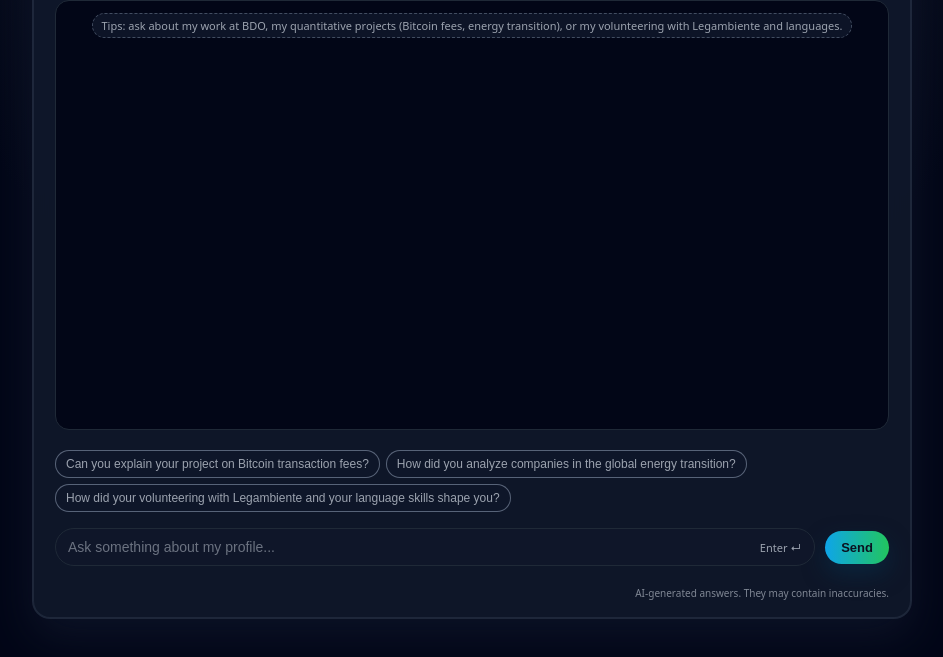
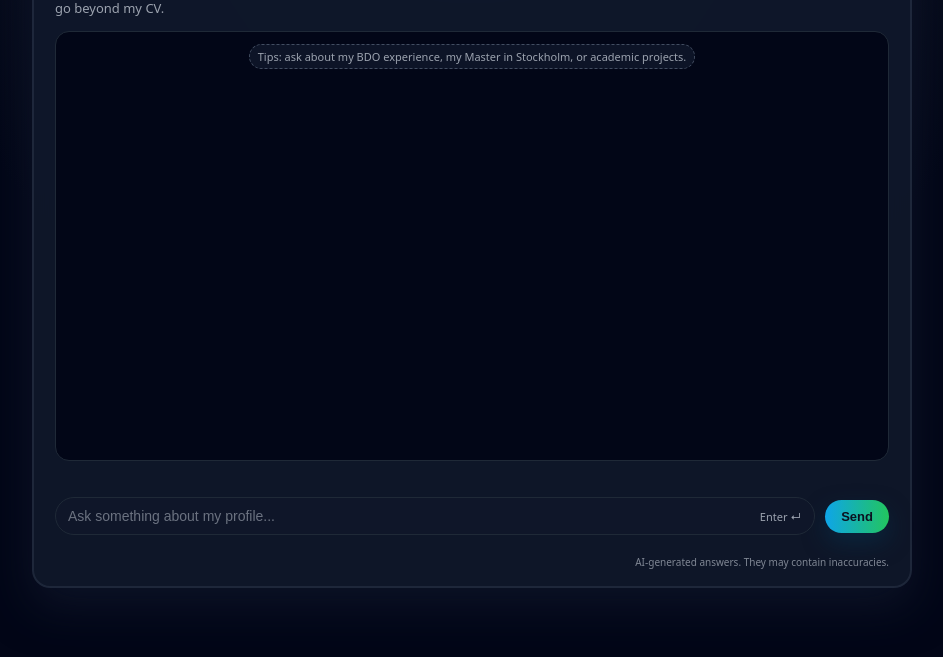
Before and after one commit to pi-mis/cv-chatbot-portfolio, a website: page index.html in a window 1280 px wide. Shown: the part 143-800 px from the top of the page, without its empty margins (168-1111 px from the left). Drawn offline with Linux system fonts and the light colour scheme.

```diff
--- a/index.html
+++ b/index.html
@@ -315,14 +315,9 @@
           hint: 'Invio ↵',
           resetConfirm: 'Vuoi davvero resettare la conversazione?',
           metaTips:
-            'Suggerimenti: chiedi delle esperienze in BDO, dei progetti quantitativi (Bitcoin fees, transizione energetica) o del volontariato con Legambiente.',
+            'Suggerimenti: chiedi delle esperienze in BDO, del Master a Stoccolma, o dei progetti accademici.',
           disclaimer:
             'Risposte generate con AI. Potrebbero contenere imprecisioni.',
-          suggestions: [
-            'Puoi spiegare il progetto sulle Bitcoin transaction fees?',
-            'Come hai analizzato le società legate alla transizione energetica globale?',
-            'In che modo il volontariato con Legambiente e le lingue che parli ti hanno fatto crescere?',
-          ],
         },
         en: {
           subtitle:
@@ -332,14 +327,9 @@
           hint: 'Enter ↵',
           resetConfirm: 'Do you really want to reset the conversation?',
           metaTips:
-            'Tips: ask about my work at BDO, my quantitative projects (Bitcoin fees, energy transition), or my volunteering with Legambiente and languages.',
+            'Tips: ask about my BDO experience, my Master in Stockholm, or academic projects.',
           disclaimer:
             'AI-generated answers. They may contain inaccuracies.',
-          suggestions: [
-            'Can you explain your project on Bitcoin transaction fees?',
-            'How did you analyze companies in the global energy transition?',
-            'How did your volunteering with Legambiente and your language skills shape you?',
-          ],
         },
         sv: {
           subtitle:
@@ -349,14 +339,9 @@
           hint: 'Enter ↵',
           resetConfirm: 'Vill du verkligen återställa konversationen?',
           metaTips:
-            'Tips: fråga om min erfarenhet på BDO, mina kvantitativa projekt (Bitcoin-avgifter, energiomställning) eller volontärarbete med Legambiente och mina språk.',
+            'Tips: fråga om min erfarenhet på BDO, min master i Stockholm eller akademiska projekt.',
           disclaimer:
             'Svar genereras av AI och kan innehålla fel.',
-          suggestions: [
-            'Kan du förklara projektet om Bitcoin-transaktionsavgifter?',
-            'Hur analyserade du bolag inom den globala energiomställningen?',
-            'Hur har volontärarbetet med Legambiente och dina språkformat dig?',
-          ],
         },
       };
 
@@ -370,22 +355,6 @@
         sendBtn.textContent = t.send;
         hintLabel.textContent = t.hint;
         disclaimerEl.textContent = t.disclaimer;
-        renderSuggestions();
-      }
-
-      function renderSuggestions() {
-        suggestionsEl.innerHTML = '';
-        const t = uiText[currentLang];
-        t.suggestions.forEach((text) => {
-          const btn = document.createElement('button');
-          btn.className = 'suggestion-btn';
-          btn.textContent = text;
-          btn.onclick = () => {
-            inputEl.value = text;
-            send();
-          };
-          suggestionsEl.appendChild(btn);
-        });
       }
 
       function render() {
```
Also changed, not shown: api/chat.js (+9 -17 lines).
